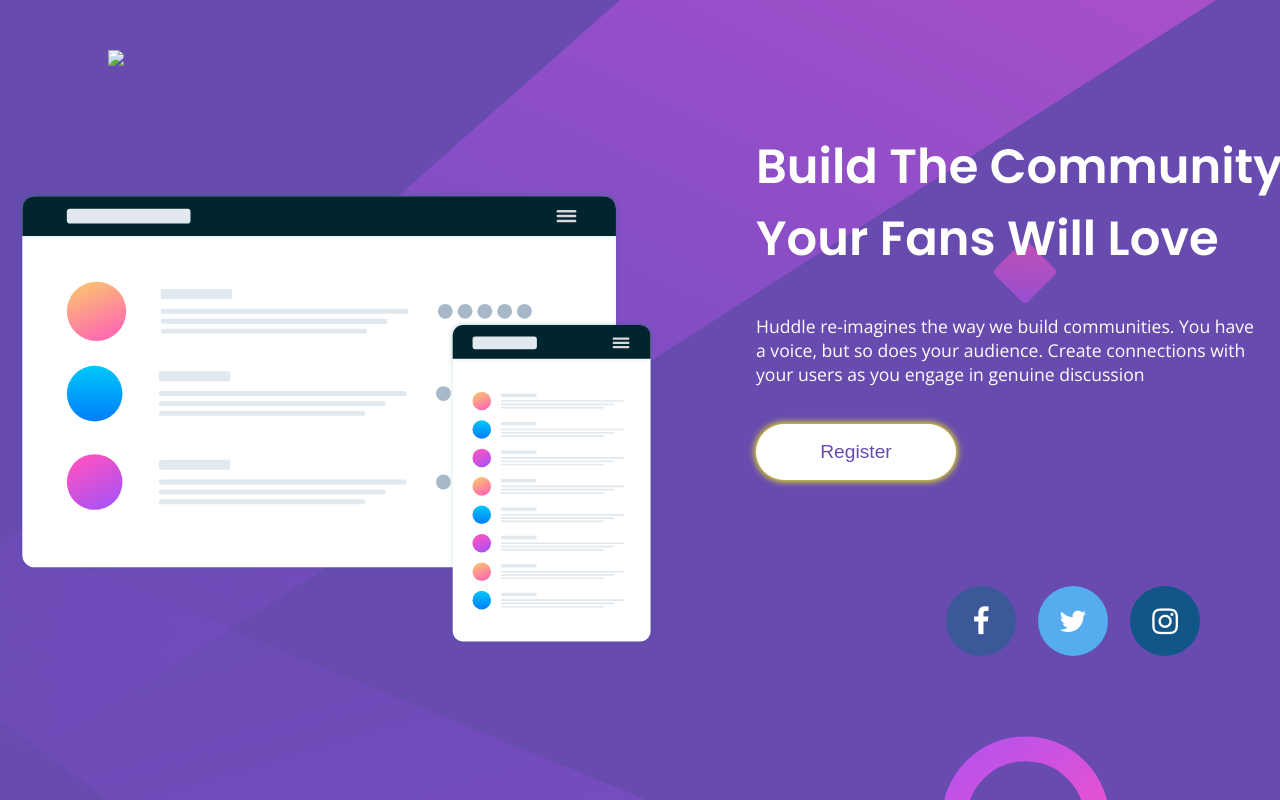
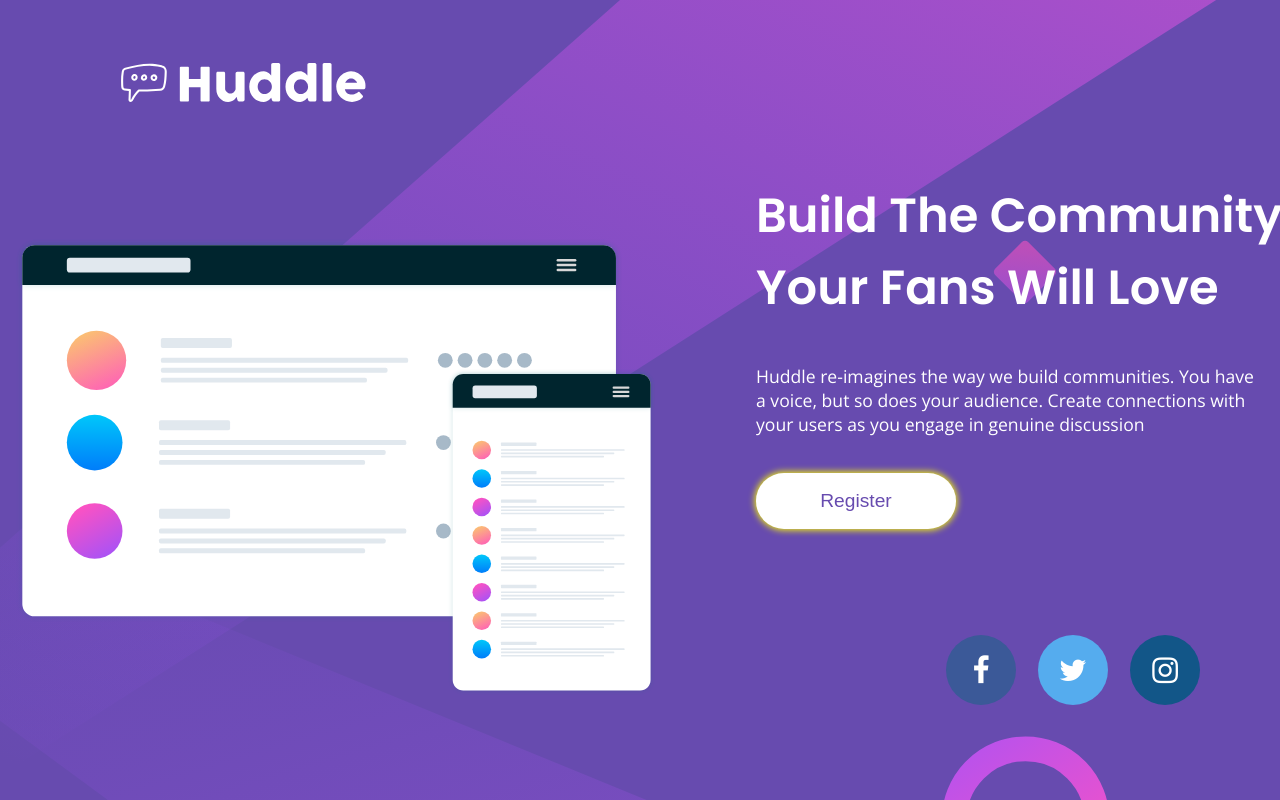
Before and after one commit to LuffySec/huddle-landing-page, a plain HTML site: page index.html in a window 1280 px wide. Shown: the top 800 px of the page. Drawn offline with nearby package versions, Linux system fonts and the light colour scheme; the site is published under a folder, as on GitHub Pages, so addresses that start at the root find nothing.

Commit message:
Update index.html

```diff
--- a/index.html
+++ b/index.html
@@ -21,7 +21,7 @@
 </head>
 <body>
   <section class="logo">
-    <img src="/images/logo.svg">
+    <img src="./images/logo.svg">
   </section>
   <section class="all">
     <div class="image">
```
